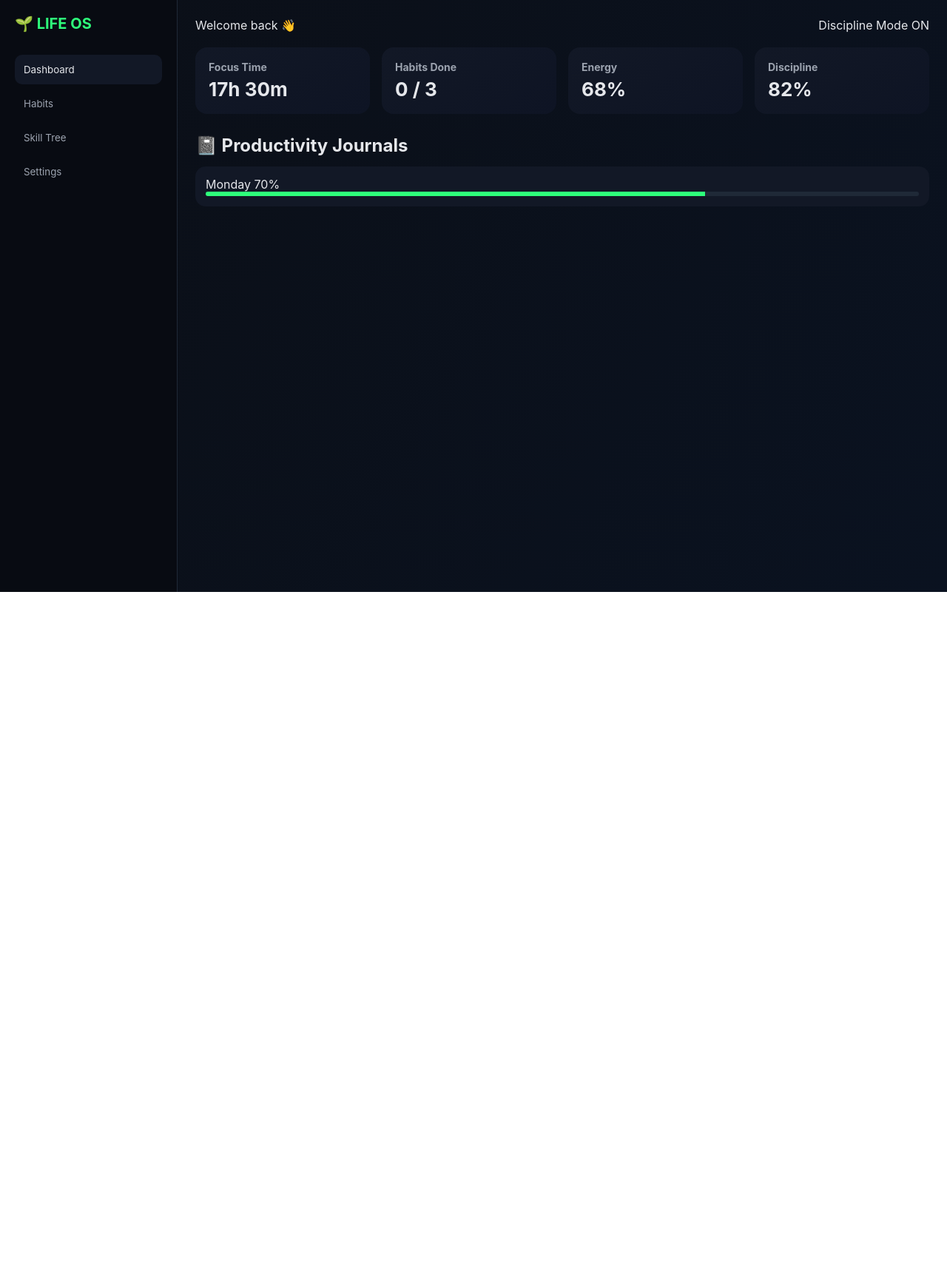
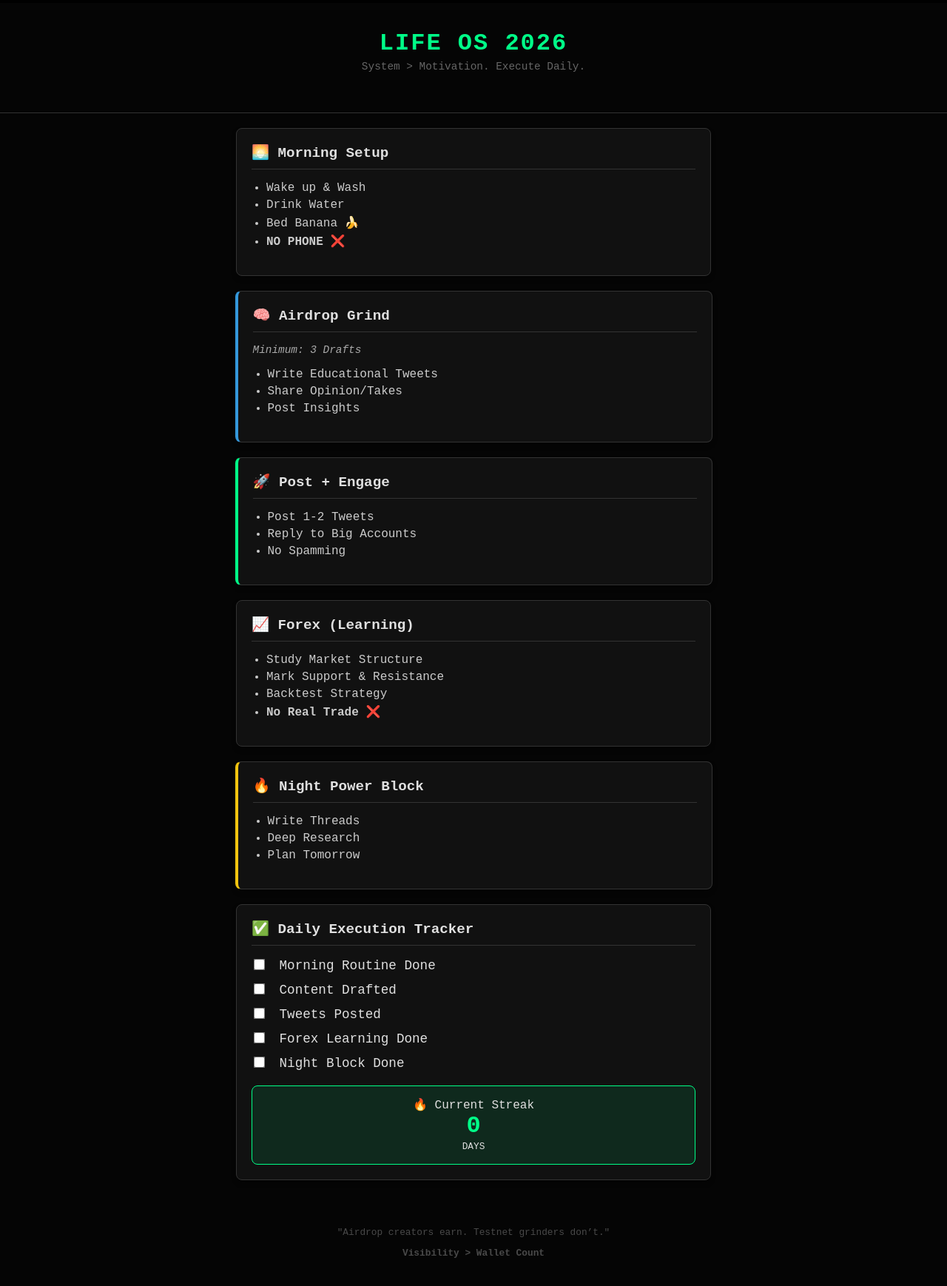
Before and after one commit to xHANGING/Life-changing-website, a plain HTML site: page index.html in a window 1280 px wide. Shown: the whole page at 74% size. Before the commit the page ends 800 px from the top, so only its background shows below. Drawn offline with Linux system fonts and the light colour scheme.

Commit message:
Update index.html

```diff
--- a/index.html
+++ b/index.html
@@ -2,297 +2,295 @@
 <html lang="en">
 <head>
 <meta charset="UTF-8">
-<title>LIFE OS</title>
+<title>LIFE OS 2026 | Rahul</title>
 <meta name="viewport" content="width=device-width, initial-scale=1.0">
-
 <style>
-:root{
-  --bg:#0b0f17;
-  --panel:#121826;
-  --panel2:#0e1424;
-  --text:#e5e7eb;
-  --muted:#9ca3af;
-  --green:#2eff7b;
-  --orange:#fb923c;
-  --blue:#60a5fa;
-  --border:#1f2937;
+  :root {
+    --bg-color: #050505;
+    --card-bg: #111111;
+    --accent: #00ff88; /* Cyberpunk Green */
+    --text-main: #e0e0e0;
+    --text-muted: #666;
+    --border: #333;
   }
 
-/* RESET */
-*{box-sizing:border-box;font-family:Inter,system-ui,sans-serif}
-
-/* BODY */
-body{
-  margin:0;
-  background:linear-gradient(120deg,#0b0f17,#0a1220);
-  color:var(--text);
-  display:flex;
-  height:100vh;
-  animation:fadeIn .6s ease;
+  body {
+    margin: 0;
+    font-family: 'Courier New', Courier, monospace; /* Hacker aesthetic */
+    background: var(--bg-color);
+    color: var(--text-main);
+    padding-bottom: 50px;
   }
 
-@keyframes fadeIn{
-  from{opacity:0;transform:translateY(10px)}
-  to{opacity:1;transform:none}
+  /* Progress Bar */
+  #progress-container {
+    position: fixed;
+    top: 0;
+    left: 0;
+    width: 100%;
+    height: 4px;
+    background: #000;
+    z-index: 100;
+  }
+  #progress-bar {
+    height: 100%;
+    background: var(--accent);
+    width: 0%;
+    transition: width 0.3s ease;
+    box-shadow: 0 0 10px var(--accent);
   }
 
-/* SIDEBAR */
-.sidebar{
-  width:240px;
-  background:#080b12;
-  padding:20px;
-  border-right:1px solid var(--border);
-}
-.logo{
-  color:var(--green);
-  font-weight:700;
-  font-size:20px;
-  margin-bottom:30px;
-}
-.nav button{
-  width:100%;
-  text-align:left;
-  background:none;
-  border:none;
-  color:var(--muted);
-  padding:12px;
-  border-radius:10px;
-  cursor:pointer;
-  margin-bottom:6px;
-}
-.nav button.active,
-.nav button:hover{
-  background:var(--panel);
-  color:var(--text);
+  header {
+    padding: 40px 20px;
+    text-align: center;
+    border-bottom: 1px solid var(--border);
   }
 
-/* MAIN */
-.main{
-  flex:1;
-  padding:24px;
-  overflow:auto;
-}
-.topbar{
-  display:flex;
-  justify-content:space-between;
-  margin-bottom:20px;
+  h1 {
+    color: var(--accent);
+    margin: 0;
+    letter-spacing: 2px;
+    text-transform: uppercase;
   }
 
-/* CARDS */
-.cards{
-  display:grid;
-  grid-template-columns:repeat(auto-fit,minmax(220px,1fr));
-  gap:16px;
-}
-.card{
-  background:linear-gradient(145deg,var(--panel),var(--panel2));
-  padding:18px;
-  border-radius:16px;
-  box-shadow:0 0 0 transparent;
-  transition:.3s;
-}
-.card:hover{
-  transform:translateY(-3px);
-  box-shadow:0 10px 30px rgba(0,0,0,.4);
-}
-.card h3{margin:0;color:var(--muted);font-size:14px}
-.big{font-size:26px;font-weight:700;margin-top:6px}
-
-/* SECTIONS */
-.section{
-  margin-top:28px;
-  animation:fadeIn .5s ease;
-}
-.section h2{margin-bottom:14px}
-
-/* JOURNALS */
-.journal{
-  background:var(--panel);
-  padding:14px;
-  border-radius:14px;
-  margin-bottom:10px;
-}
-.progress{
-  height:6px;
-  background:#1f2937;
-  border-radius:4px;
-  overflow:hidden;
-}
-.progress div{
-  height:100%;
-  background:var(--green);
-  transition:.3s;
+  p.subtitle {
+    color: var(--text-muted);
+    font-size: 0.9rem;
+    margin-top: 5px;
   }
 
-/* HABITS */
-.habit{
-  display:flex;
-  justify-content:space-between;
-  align-items:center;
-  background:var(--panel);
-  padding:14px;
-  border-radius:12px;
-  margin-bottom:10px;
+  section {
+    margin: 20px auto;
+    padding: 20px;
+    background: var(--card-bg);
+    border: 1px solid var(--border);
+    border-radius: 8px;
+    max-width: 600px;
+    box-shadow: 0 4px 6px rgba(0,0,0,0.3);
   }
 
-/* SKILLS */
-.skill{
-  background:var(--panel);
-  padding:14px;
-  border-radius:12px;
-  margin-bottom:10px;
-}
-.skill input{width:100%}
-
-/* SETTINGS */
-button.action{
-  background:var(--orange);
-  border:none;
-  padding:10px 16px;
-  border-radius:10px;
-  cursor:pointer;
-  font-weight:600;
+  h2 {
+    font-size: 1.2rem;
+    border-bottom: 1px solid var(--border);
+    padding-bottom: 10px;
+    margin-top: 0;
+    display: flex;
+    align-items: center;
+    gap: 10px;
   }
 
-/* MOBILE */
-@media(max-width:900px){
-  .sidebar{display:none}
+  ul {
+    padding-left: 20px;
+    color: #ccc;
+  }
+  li { margin-bottom: 5px; }
+
+  /* Custom Checkboxes */
+  .checkbox-wrapper {
+    display: block;
+    margin: 12px 0;
+    cursor: pointer;
+    font-size: 1.1rem;
+    user-select: none;
+    transition: color 0.2s;
+  }
+
+  .checkbox-wrapper:hover { color: var(--accent); }
+
+  input[type="checkbox"] {
+    accent-color: var(--accent);
+    transform: scale(1.2);
+    margin-right: 10px;
+  }
+
+  input[type="checkbox"]:checked + span {
+    text-decoration: line-through;
+    color: var(--text-muted);
+  }
+
+  /* Streak Box */
+  .streak-box {
+    text-align: center;
+    background: rgba(0, 255, 136, 0.1);
+    border: 1px solid var(--accent);
+    padding: 15px;
+    border-radius: 8px;
+    margin-top: 20px;
+  }
+  .streak-count {
+    font-size: 2rem;
+    color: var(--accent);
+    font-weight: bold;
+    display: block;
+  }
+
+  footer {
+    text-align: center;
+    padding: 30px;
+    color: var(--text-muted);
+    font-size: 0.8rem;
+    opacity: 0.7;
+  }
+
+  /* Responsive */
+  @media(max-width: 600px) {
+    section { margin: 15px; }
   }
 </style>
 </head>
-
 <body>
 
-<!-- SIDEBAR -->
-<div class="sidebar">
-  <div class="logo">🌱 LIFE OS</div>
-  <div class="nav">
-    <button class="active" onclick="show('dashboard')">Dashboard</button>
-    <button onclick="show('habits')">Habits</button>
-    <button onclick="show('skills')">Skill Tree</button>
-    <button onclick="show('settings')">Settings</button>
+<div id="progress-container"><div id="progress-bar"></div></div>
+
+<header>
+  <h1>LIFE OS 2026</h1>
+  <p class="subtitle">System > Motivation. Execute Daily.</p>
+</header>
+
+<section>
+  <h2>🌅 Morning Setup</h2>
+  <ul>
+    <li>Wake up & Wash</li>
+    <li>Drink Water</li>
+    <li>Bed Banana 🍌</li>
+    <li><strong>NO PHONE ❌</strong></li>
+  </ul>
+</section>
+
+<section style="border-left: 4px solid #3498db;">
+  <h2>🧠 Airdrop Grind</h2>
+  <p style="color:#aaa; font-size:0.9rem;"><em>Minimum: 3 Drafts</em></p>
+  <ul>
+    <li>Write Educational Tweets</li>
+    <li>Share Opinion/Takes</li>
+    <li>Post Insights</li>
+  </ul>
+</section>
+
+<section style="border-left: 4px solid var(--accent);">
+  <h2>🚀 Post + Engage</h2>
+  <ul>
+    <li>Post 1-2 Tweets</li>
+    <li>Reply to Big Accounts</li>
+    <li>No Spamming</li>
+  </ul>
+</section>
+
+<section>
+  <h2>📈 Forex (Learning)</h2>
+  <ul>
+    <li>Study Market Structure</li>
+    <li>Mark Support & Resistance</li>
+    <li>Backtest Strategy</li>
+    <li><strong>No Real Trade ❌</strong></li>
+  </ul>
+</section>
+
+<section style="border-left: 4px solid #f1c40f;">
+  <h2>🔥 Night Power Block</h2>
+  <ul>
+    <li>Write Threads</li>
+    <li>Deep Research</li>
+    <li>Plan Tomorrow</li>
+  </ul>
+</section>
+
+<section>
+  <h2>✅ Daily Execution Tracker</h2>
+
+  <label class="checkbox-wrapper">
+    <input type="checkbox" class="task"> <span>Morning Routine Done</span>
+  </label>
+  <label class="checkbox-wrapper">
+    <input type="checkbox" class="task"> <span>Content Drafted</span>
+  </label>
+  <label class="checkbox-wrapper">
+    <input type="checkbox" class="task"> <span>Tweets Posted</span>
+  </label>
+  <label class="checkbox-wrapper">
+    <input type="checkbox" class="task"> <span>Forex Learning Done</span>
+  </label>
+  <label class="checkbox-wrapper">
+    <input type="checkbox" class="task"> <span>Night Block Done</span>
+  </label>
+
+  <div class="streak-box">
+    🔥 Current Streak
+    <span class="streak-count" id="streak">0</span>
+    <span style="font-size:0.8rem">DAYS</span>
   </div>
-</div>
+</section>
 
-<!-- MAIN -->
-<div class="main">
-
-<!-- DASHBOARD -->
-<div id="dashboard" class="page">
-  <div class="topbar">
-    <div>Welcome back 👋</div>
-    <div>Discipline Mode ON</div>
-  </div>
-
-  <div class="cards">
-    <div class="card"><h3>Focus Time</h3><div class="big">17h 30m</div></div>
-    <div class="card"><h3>Habits Done</h3><div class="big" id="habitCount">0 / 3</div></div>
-    <div class="card"><h3>Energy</h3><div class="big">68%</div></div>
-    <div class="card"><h3>Discipline</h3><div class="big">82%</div></div>
-  </div>
-
-  <div class="section">
-    <h2>📓 Productivity Journals</h2>
-    <div class="journal">
-      Monday <span id="monVal">70%</span>
-      <div class="progress"><div id="monBar" style="width:70%"></div></div>
-    </div>
-  </div>
-</div>
-
-<!-- HABITS -->
-<div id="habits" class="page" style="display:none">
-  <div class="section">
-    <h2>✅ Habit Tracker</h2>
-
-    <div class="habit">
-      📖 Read
-      <input type="checkbox" onchange="toggleHabit(this,'read')">
-    </div>
-
-    <div class="habit">
-      🏋️ Workout
-      <input type="checkbox" onchange="toggleHabit(this,'workout')">
-    </div>
-
-    <div class="habit">
-      🧘 Meditate
-      <input type="checkbox" onchange="toggleHabit(this,'meditate')">
-    </div>
-  </div>
-</div>
-
-<!-- SKILLS -->
-<div id="skills" class="page" style="display:none">
-  <div class="section">
-    <h2>🧠 Skill Tree</h2>
-
-    <div class="skill">
-      Focus
-      <input type="range" min="0" max="100" oninput="saveSkill('focus',this.value)">
-    </div>
-
-    <div class="skill">
-      Willpower
-      <input type="range" min="0" max="100" oninput="saveSkill('will',this.value)">
-    </div>
-
-    <div class="skill">
-      Clarity
-      <input type="range" min="0" max="100" oninput="saveSkill('clarity',this.value)">
-    </div>
-  </div>
-</div>
-
-<!-- SETTINGS -->
-<div id="settings" class="page" style="display:none">
-  <div class="section">
-    <h2>⚙️ Settings</h2>
-    <button class="action" onclick="resetData()">Reset All Data</button>
-  </div>
-</div>
-
-</div>
+<footer>
+  <p>"Airdrop creators earn. Testnet grinders don’t."</p>
+  <strong>Visibility > Wallet Count</strong>
+</footer>
 
 <script>
-/* NAV */
-function show(id){
-  document.querySelectorAll('.page').forEach(p=>p.style.display='none');
-  document.getElementById(id).style.display='block';
-  document.querySelectorAll('.nav button').forEach(b=>b.classList.remove('active'));
-  event.target.classList.add('active');
+  // DOM Elements
+  const tasks = document.querySelectorAll(".task");
+  const streakEl = document.getElementById("streak");
+  const progressBar = document.getElementById("progress-bar");
+
+  // Load Data
+  let streak = Number(localStorage.getItem("streak")) || 0;
+  let lastCompletedDate = localStorage.getItem("lastCompletedDate");
+  const today = new Date().toDateString();
+
+  // Reset Logic (New Day)
+  let savedDate = localStorage.getItem("lastReset");
+  if (savedDate !== today) {
+    // New day detected
+    tasks.forEach(t => t.checked = false); // Uncheck visuals
+    localStorage.setItem("taskStates", JSON.stringify(new Array(tasks.length).fill(false))); // Reset memory
+    localStorage.setItem("lastReset", today);
+  } else {
+    // Same day, restore checkboxes
+    const savedStates = JSON.parse(localStorage.getItem("taskStates")) || [];
+    tasks.forEach((t, index) => {
+      if (savedStates[index]) t.checked = true;
+    });
   }
 
-/* HABITS */
-function toggleHabit(box,key){
-  localStorage.setItem(key,box.checked);
-  updateHabits();
-}
-function updateHabits(){
-  let count=0;
-  ['read','workout','meditate'].forEach(k=>{
-    if(localStorage.getItem(k)==='true') count++;
-    document.querySelector(`input[onchange*="${k}"]`).checked =
-      localStorage.getItem(k)==='true';
+  // Render Initial Streak
+  streakEl.innerText = streak;
+  updateProgress();
+
+  // Event Listeners
+  tasks.forEach((task, index) => {
+    task.addEventListener("change", () => {
+      saveState();
+      updateProgress();
+      checkCompletion();
     });
-  document.getElementById('habitCount').innerText=`${count} / 3`;
-}
-updateHabits();
-
-/* SKILLS */
-function saveSkill(k,v){
-  localStorage.setItem(k,v);
-}
-['focus','will','clarity'].forEach(k=>{
-  const v=localStorage.getItem(k)||50;
-  document.querySelector(`input[oninput*="${k}"]`).value=v;
   });
 
-/* RESET */
-function resetData(){
-  if(confirm("Reset all data?")){
-    localStorage.clear();
-    location.reload();
+  function saveState() {
+    const states = [...tasks].map(t => t.checked);
+    localStorage.setItem("taskStates", JSON.stringify(states));
+  }
+
+  function updateProgress() {
+    const total = tasks.length;
+    const completed = [...tasks].filter(t => t.checked).length;
+    const percent = (completed / total) * 100;
+    progressBar.style.width = percent + "%";
+  }
+
+  function checkCompletion() {
+    const allDone = [...tasks].every(t => t.checked);
+
+    if (allDone) {
+      // Check if already credited for today
+      if (lastCompletedDate !== today) {
+        streak++;
+        localStorage.setItem("streak", streak);
+        localStorage.setItem("lastCompletedDate", today);
+        streakEl.innerText = streak;
+
+        // Celebration Effect (Simple alert for now)
+        alert("🔥 DAY COMPLETE! Streak Updated.");
+      }
     }
   }
 </script>
```
Lines whose indentation alone changed are shown as unchanged.
